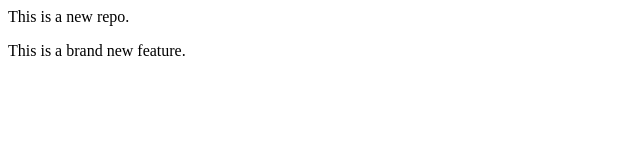
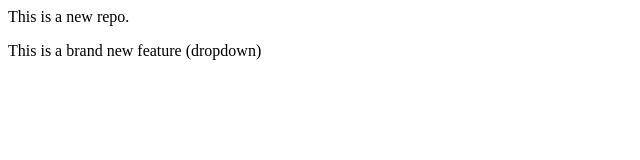
Before and after one commit to SambitaK/localrepo, a plain HTML site: page index.html in a window 1280 px wide. Shown: the full height of the page, 0-640 px from the left. Drawn offline with Linux system fonts and the light colour scheme.

Commit message:
dropdown

```diff
--- a/index.html
+++ b/index.html
@@ -1,2 +1,2 @@
 <p>This is a new repo.</p>
-<p>This is a brand new feature.</p>
+<p>This is a brand new feature (dropdown)</p>
```
